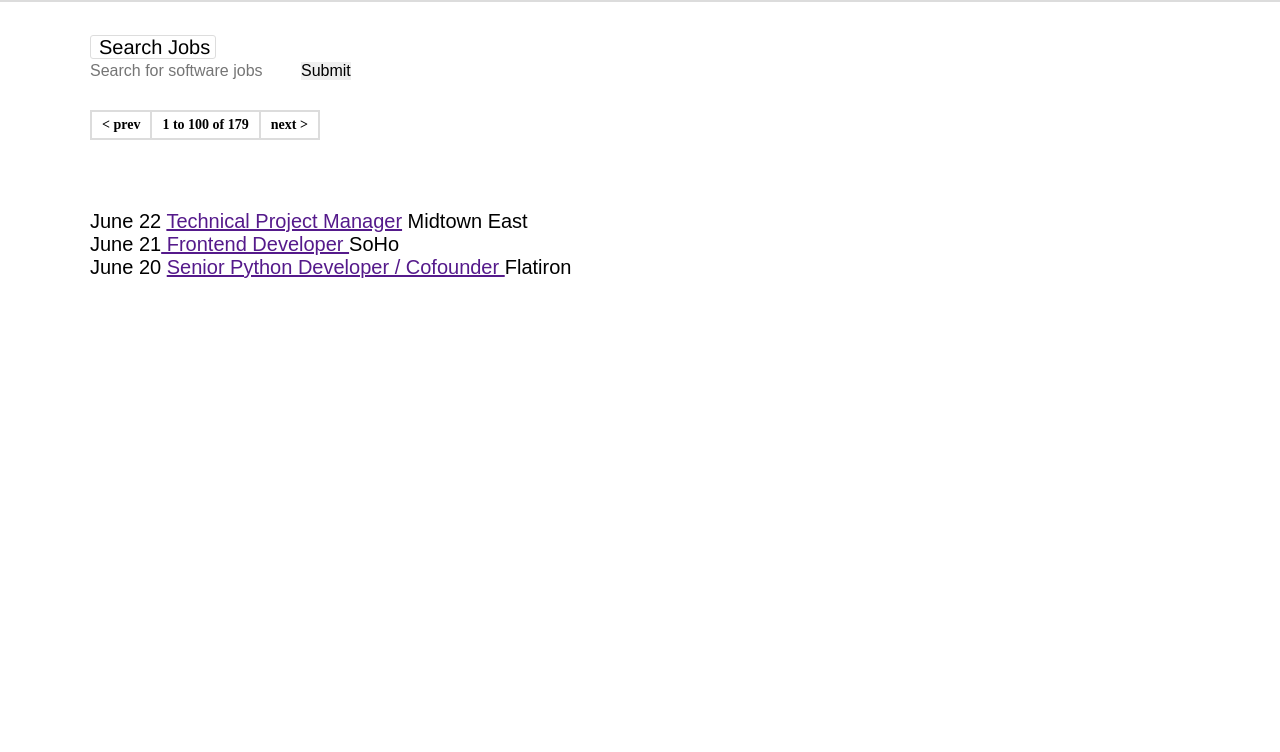
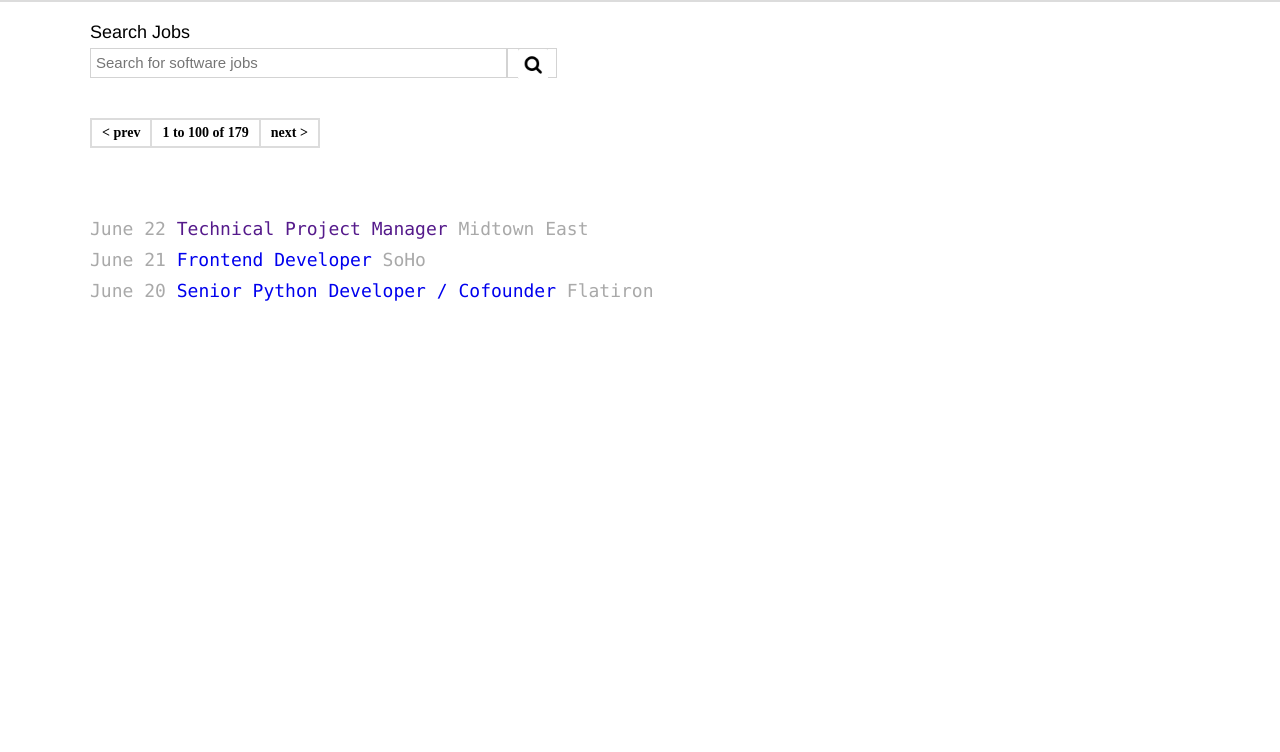
Before and after one commit to kattisarika/GregsList, a plain HTML site: page index.html in a window 1280 px wide. Shown: the part 48-800 px from the top of the page. Drawn offline with Linux system fonts and the light colour scheme.

Commit message:
V2 of Gregs List
This is the closest I could get, Marius can you please review and
correct

```diff
--- a/index.html
+++ b/index.html
@@ -7,7 +7,8 @@
 <body>
     <nav>
         <div class="bg">
-            <p class="title1">Greg's List</p>
+            <p class="title1">
+                Greg's List</p>
             <div class="tablinks">
 
                 <a href="page1.html">Post</a>
@@ -15,43 +16,61 @@
             </div>
         </div>
     </nav>
-    <div class="searchjobs">
+    <div>
+        <div class="searchjobs">
 
-        <p><span class="fname1"> Search Jobs</span></p>
-        <span class="fname2">
-                <input type="text" id="fname" placeholder="Search for software jobs">
+            <div class="search1">
 
-                <input type="submit" name="submit">
+                <div class="inner-one-column inner-one">
+                    <label> Search Jobs </label>
 
-            </span>
+                </div>
+            </div>
+            <div class="search1">
+                <form action="" method="get">
+                    <div class="inner-two-columns inner-two">
+                        <input type="text" id="searchtxt" placeholder="Search for software jobs">
+                    </div>
+
+                    <div class="inner-two-columns inner-three">
+                        <div class="btn">
+                            <button><img src="images/magnifying-glass.png" width="30px" height="30px"></button>
+                        </div>
+                    </div>
+
+
+                </form>
+            </div>
+        </div>
+
     </div>
 
     <div class="pagination">
-
         <table>
-
             <tr>
                 <th> &lt; prev</th>
                 <th> 1 to 100 of 179</th>
                 <th>next &gt;</th>
             </tr>
-
         </table>
 
     </div>
     <div class="displayresults">
 
+        <div class="listings">
 
+            <p class="listfont">June 22
+                <a href=""> Technical Project Manager</a> Midtown East</p>
 
-        <p>June 22
-            <a href=""> Technical Project Manager</a> Midtown East</p>
+        </div>
+        <div class="listings">
+            <p>
+                June 21<a href=" "> Frontend Developer  </a>SoHo </p>
+        </div>
+        <div class="listings ">
 
-
-        <p>June 21<a href=""> Frontend Developer  </a>SoHo </p>
-
-
-        <p>June 20 <a href="">Senior Python Developer / Cofounder </a>Flatiron</p>
-
+            <p class="listfont ">June 20 <a href=" ">Senior Python Developer / Cofounder </a>Flatiron</p>
+        </div>
 
     </div>
 
--- a/page1.css
+++ b/page1.css
@@ -73,6 +73,69 @@ nav {
     margin-left: 90px;
 }
 
+.search1 {
+    position: relative;
+    top: -10px;
+    display: block;
+    width: 100%;
+}
+
+.inner-one-column inner-one {
+    display: inline-block;
+    width: 50%;
+    height: 100%;
+}
+
+label {
+    display: inline-block;
+    float: left;
+    clear: left;
+    width: 250px;
+    text-align: left;
+    font-family: 'Helvetica';
+    font-size: 18px;
+    padding-bottom: 5px;
+}
+
+.inner-two-columns {
+    width: 100%;
+    height: 100px;
+    display: inline-block;
+    font-size: 0;
+}
+
+.inner-two {
+    display: inline-block;
+    float: left;
+    clear: left;
+    width: 35%;
+    height: 30px;
+    border: 1px solid lightgrey;
+    font-size: 15px;
+    overflow: hidden;
+    padding: 5px;
+}
+
+.inner-three {
+    float: left;
+    width: 50px;
+    height: 30px;
+    display: inline-block;
+    font-size: 0;
+    border: 1px solid lightgrey;
+    padding-left: 10px;
+    left: -30px;
+}
+
+.btn {
+    float: left;
+    background: url("images/magnifying-glass.png") no-repeat;
+    color: #000000;
+    cursor: pointer;
+    font-weight: bold;
+    left: -10px;
+}
+
 .fname1 {
     font-family: "Roboto", sans-serif;
     font-size: 17px;
@@ -111,25 +174,48 @@ nav {
 }
 
 table {
-    /* table */
     border: 1px solid gainsboro;
     border-spacing: 0px;
     border-collapse: separate;
     font-size: 14px;
     font-weight: normal;
+    overflow: hidden;
 }
 
 th,
 td {
-    /* cells */
     border: 1px solid gainsboro;
     padding: 5px 10px;
+    border-collapse: separate;
 }
 
 .displayresults {
     position: relative;
     margin-left: 90px;
-    font-family: sans-serif;
-    font-size: 20px;
     padding-top: 10px;
 }
+
+.listings {
+    padding-bottom: 10px;
+    font-family: 'Lucida Console';
+    font-size: 18px;
+    text-decoration-color: blue;
+    color: darkgray;
+}
+
+a:link {
+    text-decoration: none;
+    text-align: center;
+}
+
+a:visited {
+    text-decoration: none;
+}
+
+a:hover {
+    text-decoration: underline;
+}
+
+a:active {
+    text-decoration: underline;
+}
```
Also changed, not shown: images/magnifying-glass.png (added).
